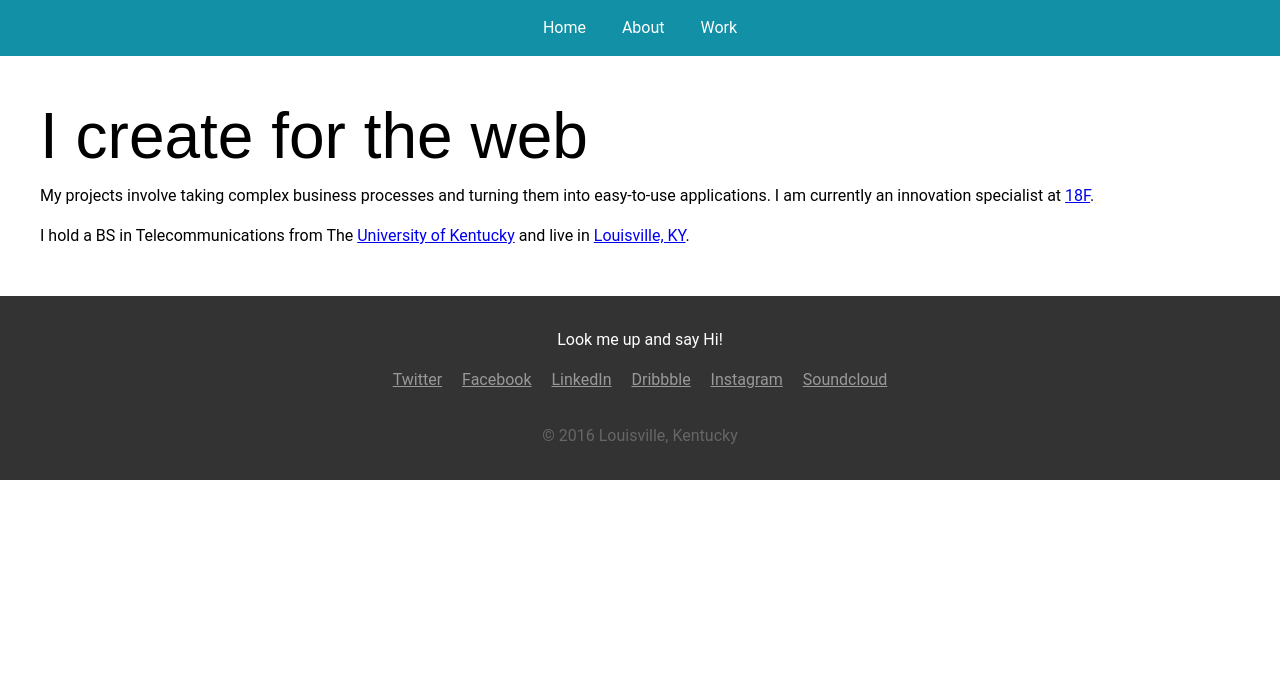
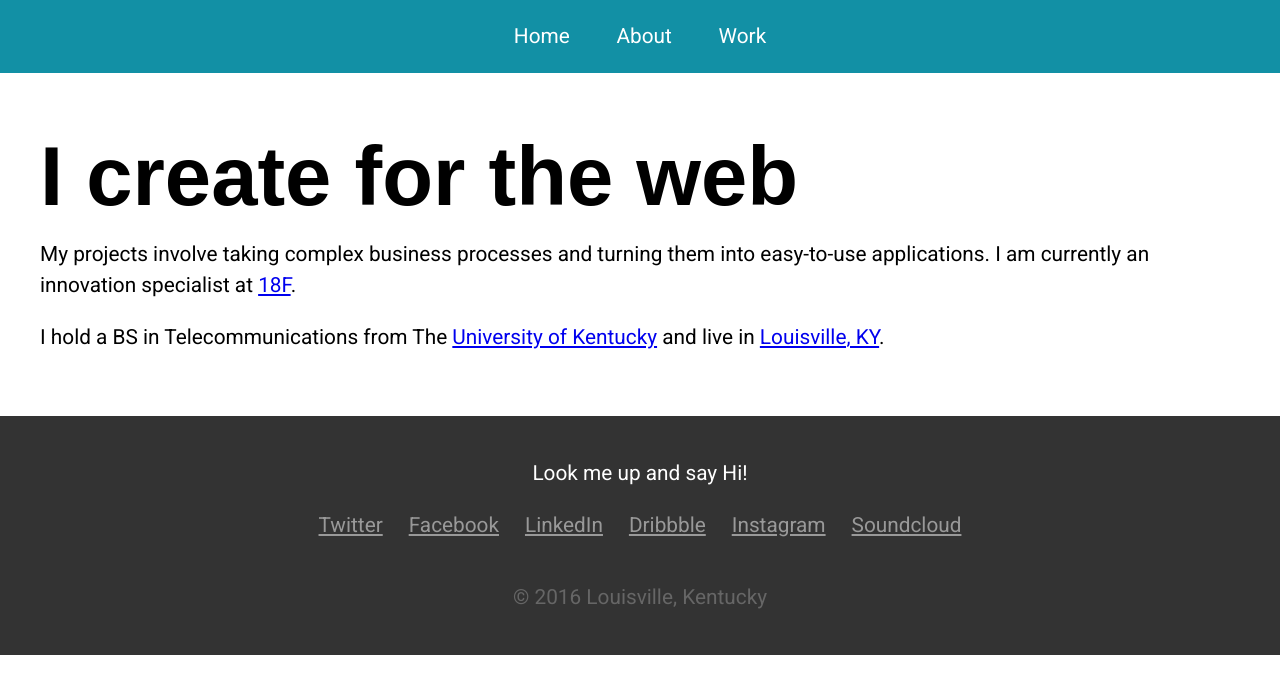
Before and after one commit to line47/line47.github.io, a Jekyll site: the page built from index.md, in a window 1280 px wide. Shown: the top 694 px of the page. Built offline with Jekyll 4.4.1, drawn with Linux system fonts in a browser that asks for light colours.

Commit message:
style update

```diff
--- a/_sass/base.scss
+++ b/_sass/base.scss
@@ -1,3 +1,4 @@
+
 $topnav-bg: #1290a5;
 $footer-bg: #333;
 
@@ -6,10 +7,12 @@
 $text-medium: #666;
 $text-dark: #333;
 
+@import url('https://fonts.googleapis.com/css?family=Roboto');
 
 
 html {
   font-family: 'Roboto', sans-serif;
+  font-size: 1.3rem;
   font-weight: 400;
 }
 
@@ -32,6 +35,7 @@
 h6 {
   font-family: avenir next,avenir,sans-serif;
   font-size: 2rem;
+  font-weight: 700;
 }
 
 h1,
@@ -100,6 +104,7 @@
 
   .project-name {
     font-size: 2rem;
+    font-weight: 700;
     text-decoration: none;
   }
 
```
